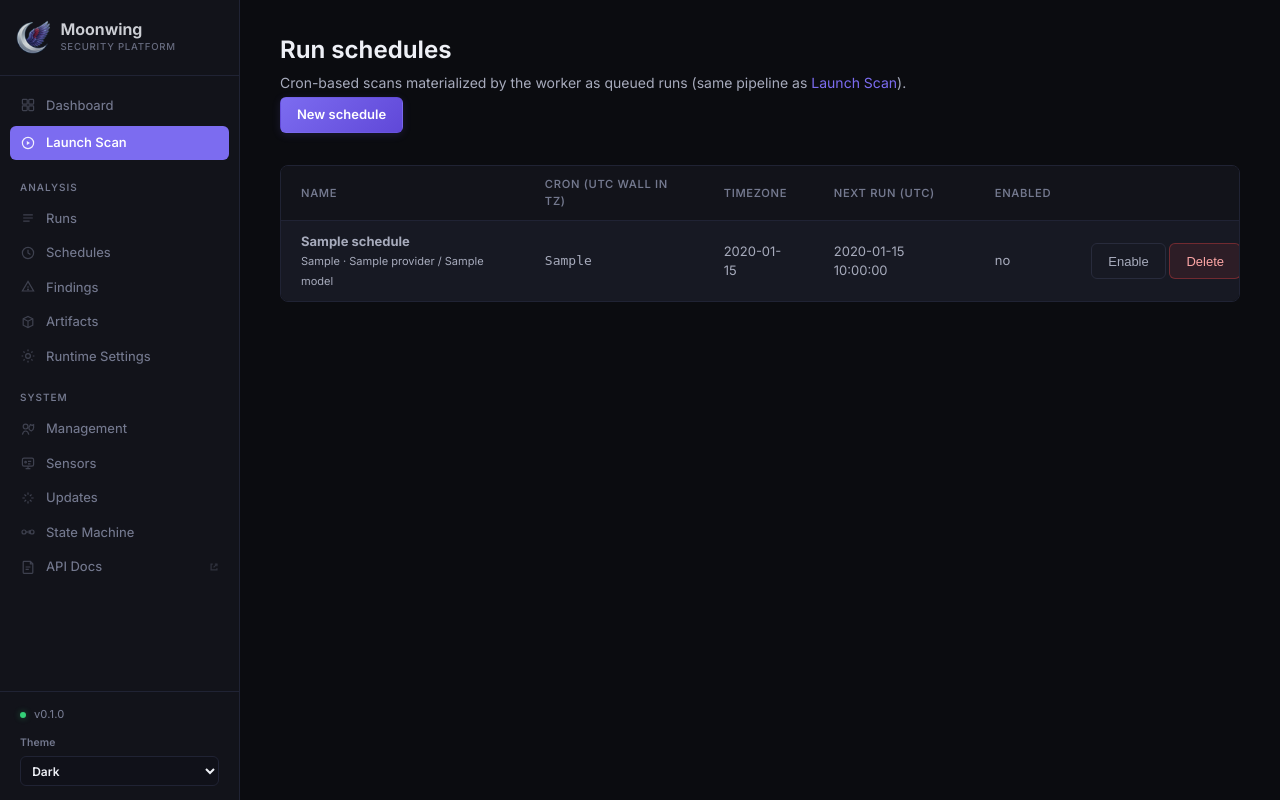
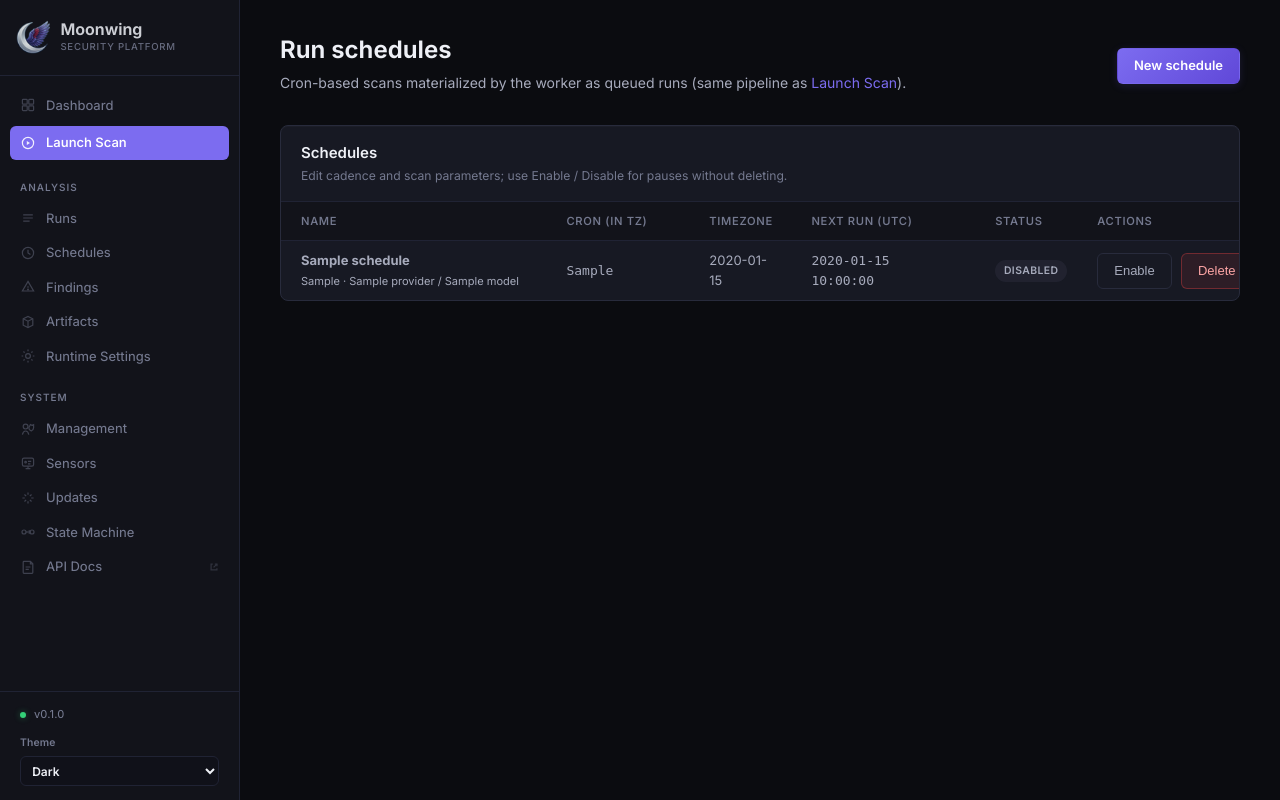
Before and after one commit to bulbousoars/Moonwing, a Python web app: template src/moonwing/api/templates/schedules_list.html in a window 1280 px wide. Run offline with Jinja, Linux system fonts and the light colour scheme; the template is opened without the code that fills it: most values are stand-ins (such as "Sample title", 1, 10 or a date in 2020).

Commit message:
feat: enhance schedule management with edit functionality and UI improvements
- Added endpoints for editing existing schedules, including a dedicated edit page and form handling.
- Introduced validation for schedule form fields to ensure data integrity during updates.
- Updated UI templates to support both creating and editing schedules, with appropriate context and default values.
- Enhanced CSS for better layout and responsiveness of schedules and users tables.
- Improved user experience by adding affordances for editing schedules directly from the schedules list.

These changes streamline the management of run schedules, allowing users to easily modify existing schedules while maintaining a clear and user-friendly interface.

```diff
--- a/src/moonwing/api/static/css/style.css
+++ b/src/moonwing/api/static/css/style.css
@@ -1193,12 +1193,16 @@ table {
 }
 
 .runs-table-card,
-.artifacts-table-card {
+.artifacts-table-card,
+.schedules-table-card,
+.users-table-card {
   overflow-x: auto;
 }
 
 .runs-table-card table,
-.artifacts-table-card table {
+.artifacts-table-card table,
+.schedules-table-card table,
+.users-table-card table {
   table-layout: fixed;
 }
 
@@ -1216,6 +1220,61 @@ table {
 .runs-table-card td:nth-child(6) { width: 14%; }
 .runs-table-card th:nth-child(7),
 .runs-table-card td:nth-child(7) { width: 4%; }
+
+.schedules-table-card th:nth-child(1),
+.schedules-table-card td:nth-child(1) { width: 26%; }
+.schedules-table-card th:nth-child(2),
+.schedules-table-card td:nth-child(2) { width: 14%; }
+.schedules-table-card th:nth-child(3),
+.schedules-table-card td:nth-child(3) { width: 10%; }
+.schedules-table-card th:nth-child(4),
+.schedules-table-card td:nth-child(4) { width: 18%; }
+.schedules-table-card th:nth-child(5),
+.schedules-table-card td:nth-child(5) { width: 10%; }
+.schedules-table-card th:nth-child(6),
+.schedules-table-card td:nth-child(6) { width: 14%; }
+.schedules-table-card th:nth-child(7),
+.schedules-table-card td:nth-child(7) { width: 4%; }
+
+.users-table-card th:nth-child(1),
+.users-table-card td:nth-child(1) { width: 22%; }
+.users-table-card th:nth-child(2),
+.users-table-card td:nth-child(2) { width: 14%; }
+.users-table-card th:nth-child(3),
+.users-table-card td:nth-child(3) { width: 16%; }
+.users-table-card th:nth-child(4),
+.users-table-card td:nth-child(4) { width: 10%; }
+.users-table-card th:nth-child(5),
+.users-table-card td:nth-child(5) { width: 14%; }
+.users-table-card th:nth-child(6),
+.users-table-card td:nth-child(6) { width: 8%; }
+.users-table-card th:nth-child(7),
+.users-table-card td:nth-child(7) { width: 10%; }
+.users-table-card th:nth-child(8),
+.users-table-card td:nth-child(8) { width: 4%; }
+
+.schedule-actions-cell {
+  white-space: nowrap;
+  vertical-align: middle;
+}
+
+.schedule-inline-form {
+  display: inline-block;
+  margin-right: 0.35rem;
+}
+
+.schedule-inline-form:last-child {
+  margin-right: 0;
+}
+
+.schedule-name-link {
+  color: inherit;
+  text-decoration: none;
+}
+
+.schedule-name-link:hover strong {
+  color: var(--accent-hover);
+}
 
 .artifacts-table-card th:nth-child(1),
 .artifacts-table-card td:nth-child(1) { width: 26%; }
--- a/src/moonwing/api/templates/base.html
+++ b/src/moonwing/api/templates/base.html
@@ -16,7 +16,7 @@
   })();
   </script>
   <link rel="icon" type="image/png" href="/static/img/favicon.png">
-  <link rel="stylesheet" href="/static/css/style.css?v=20260504-run-failure-reason">
+  <link rel="stylesheet" href="/static/css/style.css?v=20260512-schedules-edit-ui">
   <link rel="preconnect" href="https://fonts.googleapis.com">
   <link href="https://fonts.googleapis.com/css2?family=Inter:wght@300;400;450;500;550;600;650;700&family=JetBrains+Mono:wght@400;500&display=swap" rel="stylesheet">
 </head>
--- a/src/moonwing/api/templates/schedules_list.html
+++ b/src/moonwing/api/templates/schedules_list.html
@@ -1,47 +1,61 @@
 {% extends "base.html" %}
 {% block title %}Run schedules - Moonwing{% endblock %}
 {% block content %}
-<div class="page-header">
-  <h1>Run schedules</h1>
-  <p>Cron-based scans materialized by the worker as queued runs (same pipeline as <a href="/runs/new">Launch Scan</a>).</p>
-  <p><a class="btn btn-primary" href="/schedules/new">New schedule</a></p>
+<div class="page-header dashboard-header">
+  <div>
+    <h1>Run schedules</h1>
+    <p>Cron-based scans materialized by the worker as queued runs (same pipeline as <a href="/runs/new">Launch Scan</a>).</p>
+  </div>
+  <div class="page-actions">
+    <a class="btn btn-primary" href="/schedules/new">New schedule</a>
+  </div>
 </div>
 
 {% if error %}
 <div class="probe-result error" style="max-width:960px; margin-bottom:16px;">{{ error }}</div>
 {% endif %}
 
-<div class="table-card" style="max-width:960px">
+<div class="table-card table-card-command schedules-table-card">
+  <div class="table-card-header">
+    <div>
+      <h2>Schedules</h2>
+      <p class="text-muted">Edit cadence and scan parameters; use Enable / Disable for pauses without deleting.</p>
+    </div>
+  </div>
   <table>
     <thead>
       <tr>
         <th>Name</th>
-        <th>Cron (UTC wall in TZ)</th>
+        <th>Cron (in TZ)</th>
         <th>Timezone</th>
         <th>Next run (UTC)</th>
-        <th>Enabled</th>
-        <th></th>
+        <th>Status</th>
+        <th aria-label="Actions">Actions</th>
+        <th class="list-row-affordance-heading" aria-label="Edit schedule"></th>
       </tr>
     </thead>
     <tbody>
       {% for s in schedules %}
       <tr>
-        <td><strong>{{ s.name }}</strong><br><span class="text-muted" style="font-size:0.85em">{{ s.job_family }} · {{ s.provider }} / {{ s.model }}</span></td>
+        <td><a href="/schedules/{{ s.id }}/edit" class="schedule-name-link"><strong>{{ s.name }}</strong></a><br><span class="text-muted" style="font-size:0.85em">{{ s.job_family }} · {{ s.provider }} / {{ s.model }}</span></td>
         <td><code>{{ s.cron_expression }}</code></td>
         <td>{{ s.timezone }}</td>
-        <td>{{ s.next_run_at }}</td>
-        <td>{% if s.enabled %}yes{% else %}no{% endif %}</td>
-        <td style="white-space:nowrap">
-          <form method="post" action="/schedules/{{ s.id }}/toggle" style="display:inline">
+        <td>{% if s.next_run_at %}<code class="uuid-full">{{ s.next_run_at[:19] }}</code>{% else %}—{% endif %}</td>
+        <td>{% if s.enabled %}<span class="badge badge-completed">enabled</span>{% else %}<span class="badge badge-queued">disabled</span>{% endif %}</td>
+        <td class="schedule-actions-cell">
+          <form method="post" action="/schedules/{{ s.id }}/toggle" class="schedule-inline-form">
             <button type="submit" class="btn btn-secondary btn-sm">{% if s.enabled %}Disable{% else %}Enable{% endif %}</button>
           </form>
-          <form method="post" action="/schedules/{{ s.id }}/delete" style="display:inline" onsubmit="return confirm('Delete this schedule?');">
+          <form method="post" action="/schedules/{{ s.id }}/delete" class="schedule-inline-form" onsubmit="return confirm('Delete this schedule?');">
             <button type="submit" class="btn btn-danger btn-sm">Delete</button>
           </form>
         </td>
+        <td class="list-row-affordance">
+          <a class="list-row-open" href="/schedules/{{ s.id }}/edit" aria-label="Edit schedule {{ s.name }}" title="Edit schedule"></a>
+        </td>
       </tr>
       {% else %}
-      <tr><td colspan="6">No schedules yet.</td></tr>
+      <tr><td colspan="7" class="text-muted">No schedules yet. <a href="/schedules/new">Create one</a>.</td></tr>
       {% endfor %}
     </tbody>
   </table>
--- a/src/moonwing/api/templates/users.html
+++ b/src/moonwing/api/templates/users.html
@@ -7,7 +7,7 @@
 </div>
 
 {% if users %}
-<div class="table-card">
+<div class="table-card users-table-card">
   <div class="table-card-header">
     <h2>{{ users|length }} user{{ 's' if users|length != 1 }}</h2>
     <a href="/users/new" class="btn btn-primary">+ New User</a>
@@ -22,6 +22,7 @@
         <th>Source</th>
         <th>Status</th>
         <th>Created</th>
+        <th class="list-row-affordance-heading" aria-label="Open profile"></th>
       </tr>
     </thead>
     <tbody>
@@ -34,6 +35,9 @@
         <td><span class="badge badge-low">{{ u.source_label }}</span><br><small class="muted">{{ u.role_source_label }}</small></td>
         <td>{{ u.status }}</td>
         <td>{{ u.created_at[:19] if u.created_at else '-' }}</td>
+        <td class="list-row-affordance">
+          <a class="list-row-open" href="/users/{{ u.id }}" aria-label="Open user details for {{ u.display_name }}" title="Open details"></a>
+        </td>
       </tr>
       {% endfor %}
     </tbody>
```
Also changed, not shown: src/moonwing/api/routes/dashboard.py (+161 -19 lines), src/moonwing/api/templates/schedule_form.html (+23 -23 lines), tests/test_list_row_affordances.py (+36 -0 lines).
